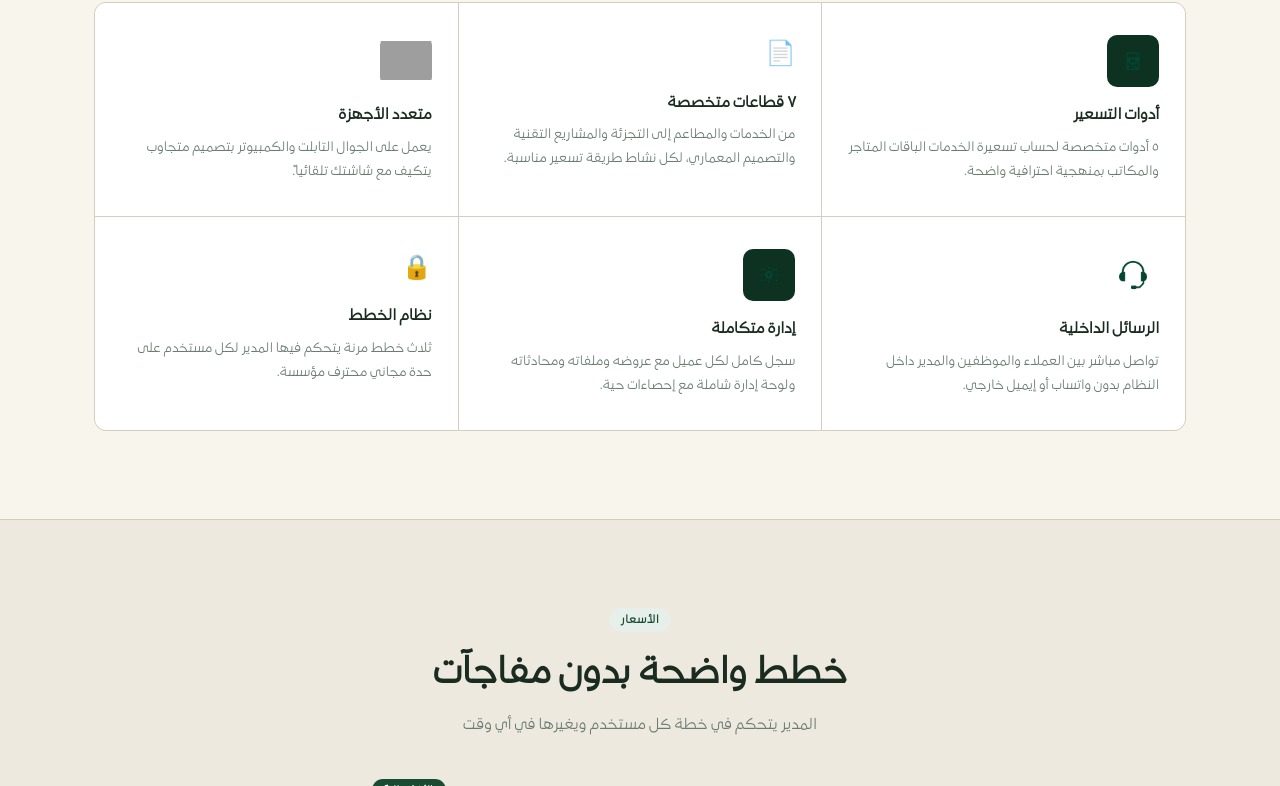
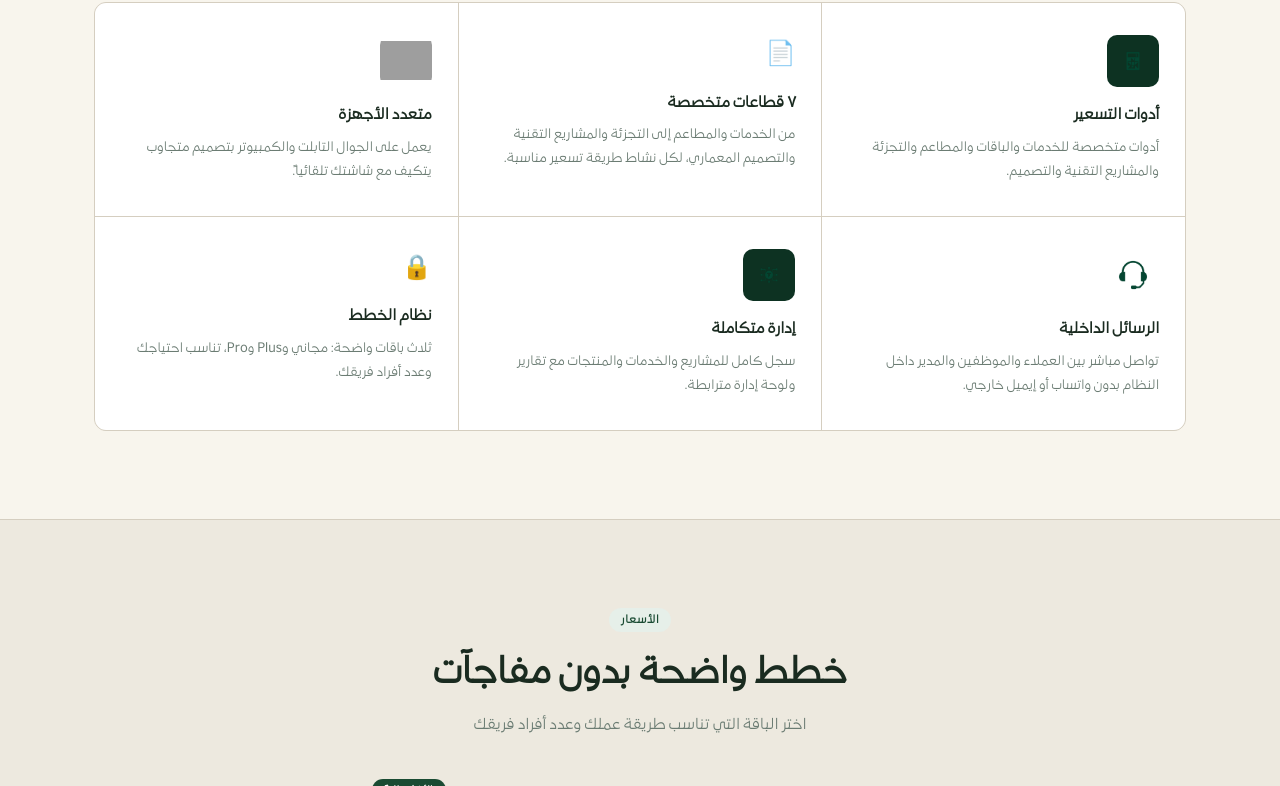
Before and after one commit to Darsh20009/tas3eerah, a PHP site: page /pages/landing.php in a window 1280 px wide. Shown: the part 888-1674 px from the top of the page. Run offline with PHP 8.4, Linux system fonts and the light colour scheme; grey boxes are pictures that could not be loaded.

Commit message:
Update content on landing page
Replit-Commit-Author: Agent

```diff
--- a/pages/landing.php
+++ b/pages/landing.php
@@ -150,7 +150,7 @@ if ($user) { header('Location: /dashboard'); exit; }
     <div class="feat-card">
       <img src="/assets/img-pricing.png" alt="أدوات التسعير" class="feat-icon-img" style="background:var(--p-d);padding:8px;border-radius:10px;">
       <h3 data-ar="أدوات التسعير" data-en="Pricing Tools">أدوات التسعير</h3>
-      <p data-ar="٥ أدوات متخصصة لحساب تسعيرة الخدمات الباقات المتاجر والمكاتب بمنهجية احترافية واضحة." data-en="5 specialized tools for pricing services, packages, stores and offices with clear methodology.">٥ أدوات متخصصة لحساب تسعيرة الخدمات الباقات المتاجر والمكاتب بمنهجية احترافية واضحة.</p>
+       <p data-ar="أدوات متخصصة للخدمات والباقات والمطاعم والتجزئة والمشاريع التقنية والتصميم." data-en="Specialized tools for services, packages, restaurants, retail, technology and design.">أدوات متخصصة للخدمات والباقات والمطاعم والتجزئة والمشاريع التقنية والتصميم.</p>
     </div>
     <!-- 2 -->
     <div class="feat-card">
@@ -174,13 +174,13 @@ if ($user) { header('Location: /dashboard'); exit; }
     <div class="feat-card">
       <img src="/assets/img-3.png" alt="إدارة متكاملة" class="feat-icon-img" style="background:var(--p-d);padding:8px;border-radius:10px;">
       <h3 data-ar="إدارة متكاملة" data-en="Full Management">إدارة متكاملة</h3>
-      <p data-ar="سجل كامل لكل عميل مع عروضه وملفاته ومحادثاته ولوحة إدارة شاملة مع إحصاءات حية." data-en="Full client records with quotes, files and conversations plus a live admin dashboard.">سجل كامل لكل عميل مع عروضه وملفاته ومحادثاته ولوحة إدارة شاملة مع إحصاءات حية.</p>
+      <p data-ar="سجل كامل للمشاريع والخدمات والمنتجات مع تقارير ولوحة إدارة مترابطة." data-en="A connected record for projects, services and products with reports and administration.">سجل كامل للمشاريع والخدمات والمنتجات مع تقارير ولوحة إدارة مترابطة.</p>
     </div>
     <!-- 6 -->
     <div class="feat-card">
       <div class="feat-icon">🔒</div>
       <h3 data-ar="نظام الخطط" data-en="Plan System">نظام الخطط</h3>
-      <p data-ar="ثلاث خطط مرنة يتحكم فيها المدير لكل مستخدم على حدة مجاني محترف مؤسسة." data-en="Three flexible plans the admin controls per user free, pro, enterprise.">ثلاث خطط مرنة يتحكم فيها المدير لكل مستخدم على حدة مجاني محترف مؤسسة.</p>
+      <p data-ar="ثلاث باقات واضحة: مجاني وPlus وPro، تناسب احتياجك وعدد أفراد فريقك." data-en="Three clear plans: Free, Plus and Pro, sized for your needs and team.">ثلاث باقات واضحة: مجاني وPlus وPro، تناسب احتياجك وعدد أفراد فريقك.</p>
     </div>
   </div>
 </section>
@@ -191,7 +191,7 @@ if ($user) { header('Location: /dashboard'); exit; }
   <div class="section-head">
     <div class="eyebrow" data-ar="الأسعار" data-en="Pricing">الأسعار</div>
     <h2 data-ar="خطط واضحة بدون مفاجآت" data-en="Clear plans, no surprises">خطط واضحة بدون مفاجآت</h2>
-    <p data-ar="المدير يتحكم في خطة كل مستخدم ويغيرها في أي وقت" data-en="The admin controls each user's plan and can change it anytime">المدير يتحكم في خطة كل مستخدم ويغيرها في أي وقت</p>
+    <p data-ar="اختر الباقة التي تناسب طريقة عملك وعدد أفراد فريقك" data-en="Choose the plan that fits your workflow and team size">اختر الباقة التي تناسب طريقة عملك وعدد أفراد فريقك</p>
   </div>
   <div class="plan-grid">
     <?php foreach (PLANS as $slug => $plan): ?>
```
